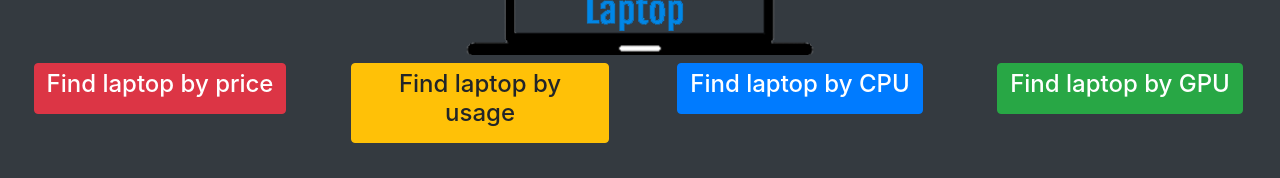
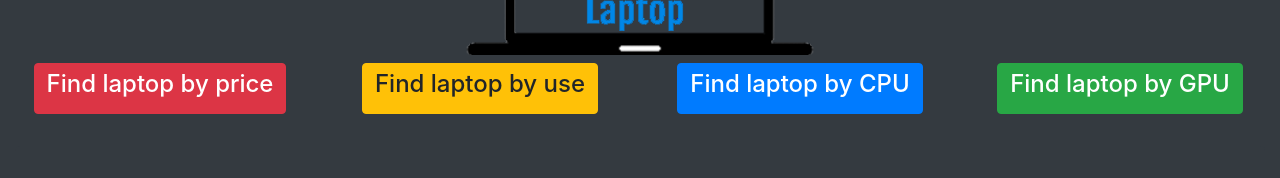
Before and after one commit to alanngo/value-laptop-frontend, a React (Create React App) app: page /about in a window 1280 px wide. Shown: the part 145-323 px from the top of the page. Built offline with nearby package versions, Linux system fonts and the light colour scheme.

Commit message:
usage to use

```diff
--- a/src/components/Home/Home.js
+++ b/src/components/Home/Home.js
@@ -21,7 +21,7 @@ class Home extends Component
               <Nav.Link href = "/price"><Button variant="danger"><h4>Find laptop by price</h4></Button></Nav.Link>
             </Col>
             <Col>
-              <Nav.Link href = "/usage"><Button variant="warning"><h4>Find laptop by usage</h4></Button></Nav.Link>
+              <Nav.Link href = "/usage"><Button variant="warning"><h4>Find laptop by use</h4></Button></Nav.Link>
             </Col>
             <Col>
               <Nav.Link href = "/cpu"><Button variant="primary"><h4>Find laptop by CPU</h4></Button></Nav.Link>
```
